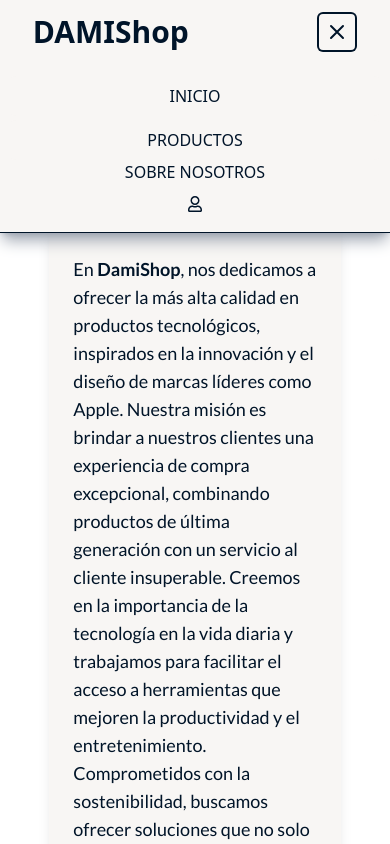
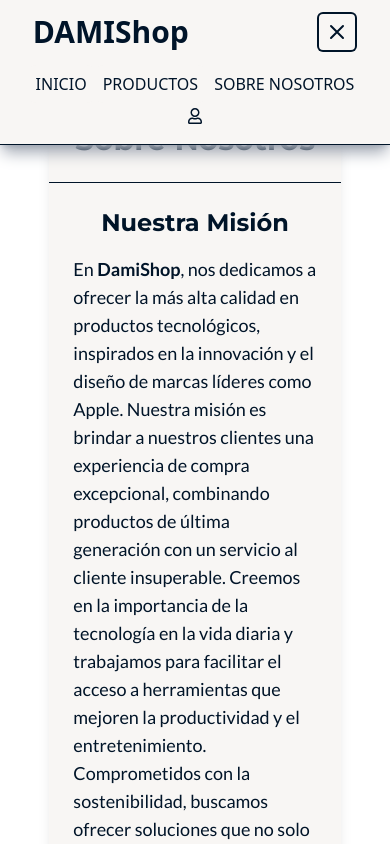
Before and after one commit to CDamiang/proyect-m4-DAMIShop, a Next.js app: page /about in a window 390 px wide. Both pictures are taken after a click on the button 337 px from the left and 32 px from the top of the page. Shown: the top 844 px of the page. Built offline with nearby package versions, Linux system fonts and the light colour scheme.

Commit message:
modificacion navbar

```diff
--- a/src/components/Navbar/Navbar.tsx
+++ b/src/components/Navbar/Navbar.tsx
@@ -106,14 +106,14 @@
           <div className="text-center px-2 pt-2 pb-3 space-y-1 sm:px-3">
             <Link
               href="/"
-              className="mt-1 hover:bg-secondary hover:text-white block rounded-lg text-base font-medium bg-primary p-2"
+              className="mt-1 hover:bg-secondary hover:text-white rounded-lg text-base font-medium bg-primary p-2"
               onClick={closeNavbar}
             >
               INICIO
             </Link>
             <Link
               href="/products"
-              className="hover:bg-secondary hover:text-white block rounded-lg text-base font-medium bg-primary p-2"
+              className="hover:bg-secondary hover:text-white  rounded-lg text-base font-medium bg-primary p-2"
               onClick={closeNavbar}
             >
               PRODUCTOS
```
